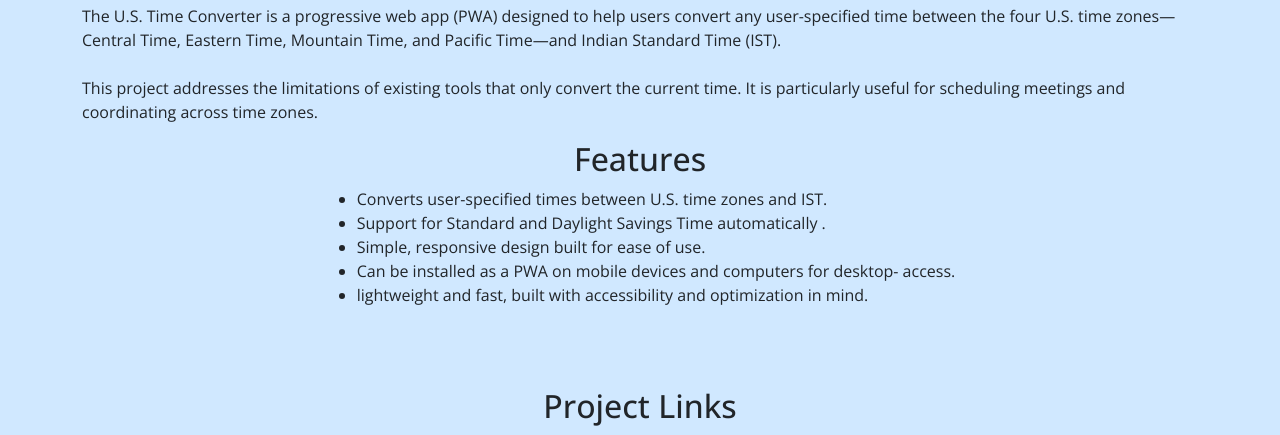
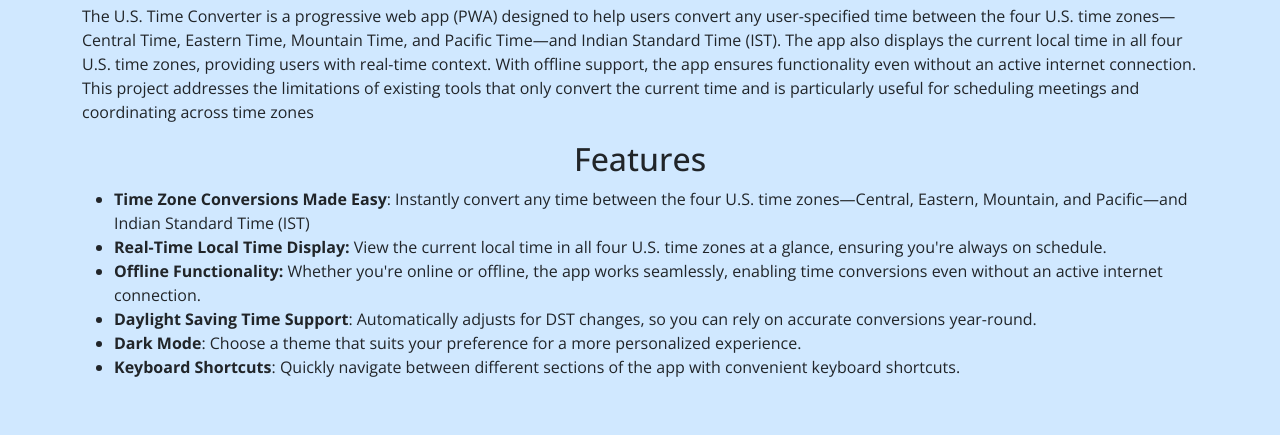
Before and after one commit to Varunmanoj/Varun-Manoj-Kumar-Portfolio-Website-, a plain HTML site: page Projects/Us-Time-Converter.html in a window 1280 px wide. Shown: the part 711-1146 px from the top of the page. Drawn offline with nearby package versions, Linux system fonts and the light colour scheme; a web font is replaced by a local one.

Commit message:
Updated Project Features for US Time Converter

```diff
--- a/Projects/Us-Time-Converter.html
+++ b/Projects/Us-Time-Converter.html
@@ -165,14 +165,15 @@
                     <h1 class="text-center section-title">US India Time Converter </h1>
                     <p>Use this simple and efficient time zone converter to seamlessly convert time from CST, EST, or PST to Indian Standard Time (IST). Ideal for scheduling across time zones with accurate 12-hour format results.</p>
                     <h2>Project Overview</h2>
-                    <p>The U.S. Time Converter is a progressive web app (PWA) designed to help users convert any user-specified time between the four U.S. time zones—Central Time, Eastern Time, Mountain Time, and Pacific Time—and Indian Standard Time (IST).<br><br>This project addresses the limitations of existing tools that only convert the current time. It is particularly useful for scheduling meetings and coordinating across time zones.</p>
+                    <p>The U.S. Time Converter is a progressive web app (PWA) designed to help users convert any user-specified time between the four U.S. time zones—Central Time, Eastern Time, Mountain Time, and Pacific Time—and Indian Standard Time (IST). The app also displays the current local time in all four U.S. time zones, providing users with real-time context. With offline support, the app ensures functionality even without an active internet connection. This project addresses the limitations of existing tools that only convert the current time and is particularly useful for scheduling meetings and coordinating across time zones</p>
                     <h2>Features</h2>
                     <ul>
-                        <li>Converts user-specified times between U.S. time zones and IST.</li>
-                        <li>Support for Standard and Daylight Savings Time automatically .</li>
-                        <li>Simple, responsive design built for ease of use.</li>
-                        <li>Can be installed as a PWA on mobile devices and computers for desktop- access.</li>
-                        <li>lightweight and fast, built with accessibility and optimization in mind.</li>
+                        <li><strong>Time Zone Conversions Made Easy</strong>: Instantly convert any time between the four U.S. time zones—Central, Eastern, Mountain, and Pacific—and Indian Standard Time (IST)</li>
+                        <li><strong>Real-Time Local Time Display: </strong>View the current local time in all four U.S. time zones at a glance, ensuring you're always on schedule.</li>
+                        <li><strong>Offline Functionality: </strong>Whether you're online or offline, the app works seamlessly, enabling time conversions even without an active internet connection.</li>
+                        <li><strong>Daylight Saving Time Support</strong>: Automatically adjusts for DST changes, so you can rely on accurate conversions year-round.</li>
+                        <li><strong>Dark Mode</strong>: Choose a theme that suits your preference for a more personalized experience.</li>
+                        <li><strong>Keyboard Shortcuts</strong>: Quickly navigate between different sections of the app with convenient keyboard shortcuts.</li>
                     </ul>
                 </section><!-- End: Description -->
                 <section class="section">
```
Also changed, not shown: 1 other file.
